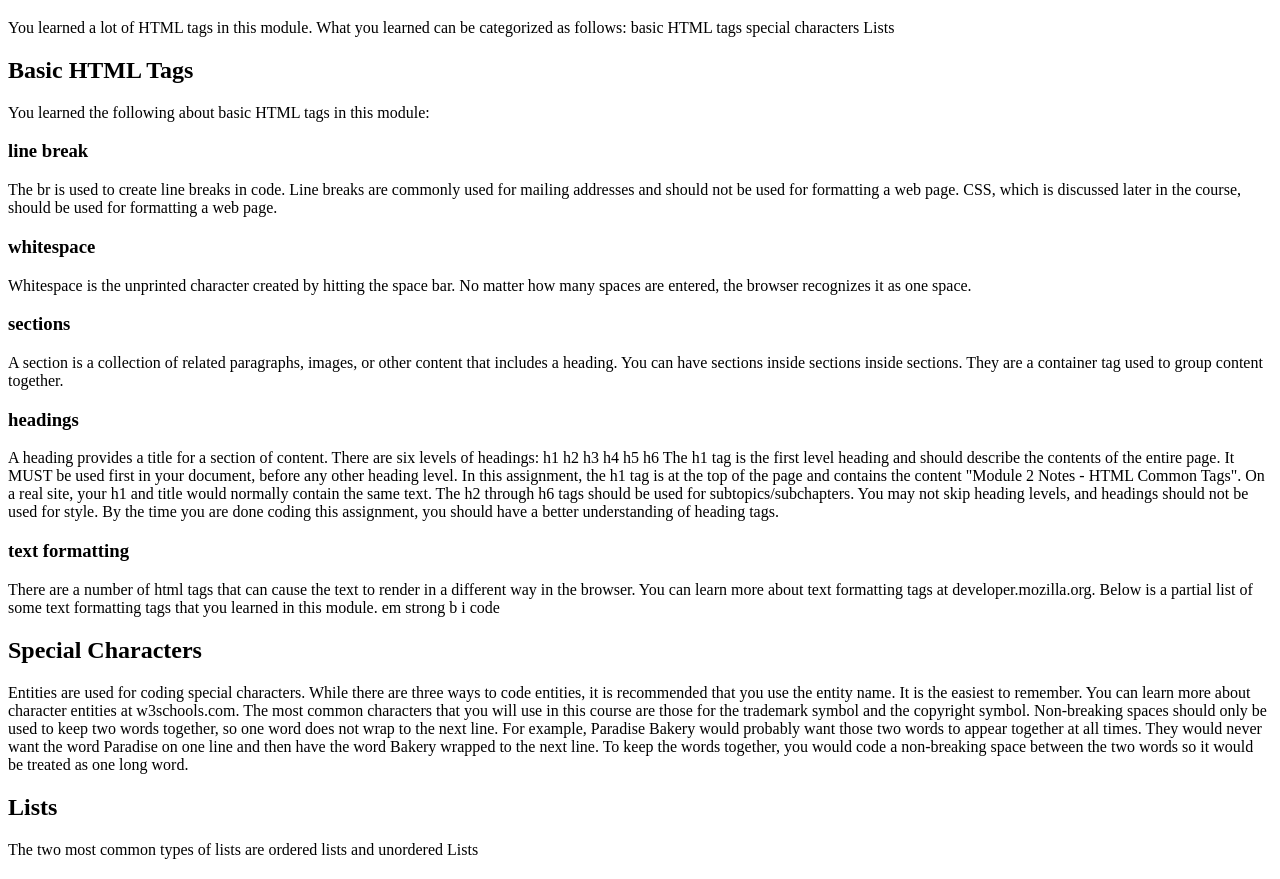
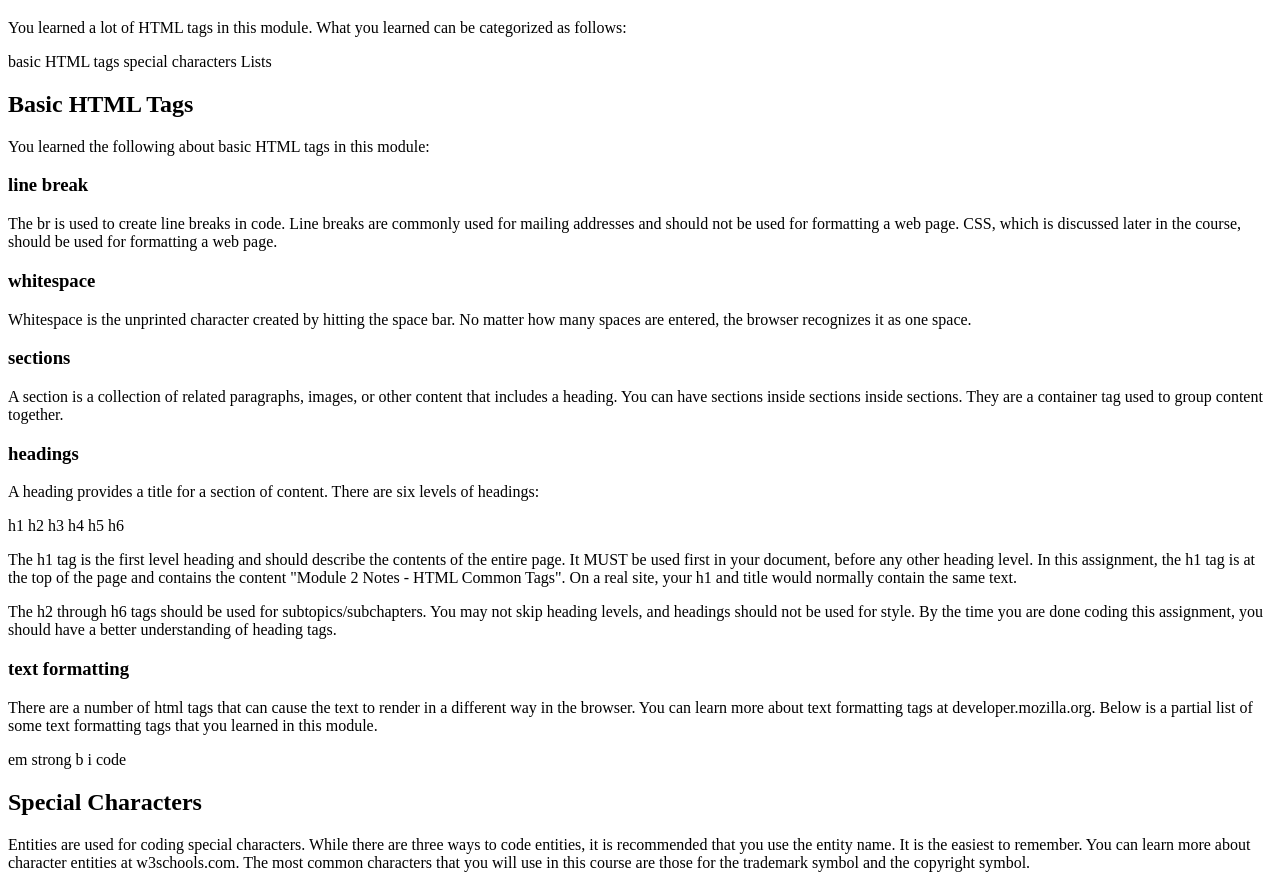
Before and after one commit to Megunde2/index.html, a plain HTML site: page index.html in a window 1280 px wide. Shown: the part 61-940 px from the top of the page. Drawn offline with Linux system fonts and the light colour scheme.

Commit message:
added paragraphs

```diff
--- a/index.html
+++ b/index.html
@@ -6,7 +6,7 @@
     </head>
     <body>
         <h1>Module 2 Notes - HTML Common Tags</h1>
-You learned a lot of HTML tags in this module. What you learned can be categorized as follows:
+<p>You learned a lot of HTML tags in this module. What you learned can be categorized as follows:</p>
 
 basic HTML tags
 special characters
@@ -14,19 +14,19 @@ Lists
 
 
 <h2>Basic HTML Tags</h2>
-You learned the following about basic HTML tags in this module:
+<p>You learned the following about basic HTML tags in this module:</p>
 
 <h3>line break</h3>
-The br is used to create line breaks in code. Line breaks are commonly used for mailing addresses and should not be used for formatting a web page. CSS, which is discussed later in the course, should be used for formatting a web page.
+<p>The br is used to create line breaks in code. Line breaks are commonly used for mailing addresses and should not be used for formatting a web page. CSS, which is discussed later in the course, should be used for formatting a web page.</p>
 
 <h3>whitespace</h3>
-Whitespace is the unprinted character created by hitting the space bar. No matter how many spaces are entered, the browser recognizes it as one space.
+<p>Whitespace is the unprinted character created by hitting the space bar. No matter how many spaces are entered, the browser recognizes it as one space.</p>
 
 <h3>sections</h3>
-A section is a collection of related paragraphs, images, or other content that includes a heading. You can have sections inside sections inside sections. They are a container tag used to group content together.
+<p>A section is a collection of related paragraphs, images, or other content that includes a heading. You can have sections inside sections inside sections. They are a container tag used to group content together.</p>
 
 <h3>headings</h3>
-A heading provides a title for a section of content. There are six levels of headings:
+<p>A heading provides a title for a section of content. There are six levels of headings:</p>
 
 h1
 h2
@@ -35,11 +35,11 @@ h4
 h5
 h6
 
-The h1 tag is the first level heading and should describe the contents of the entire page. It MUST be used first in your document, before any other heading level. In this assignment, the h1 tag is at the top of the page and contains the content "Module 2 Notes - HTML Common Tags". On a real site, your h1 and title would normally contain the same text.
-The h2 through h6 tags should be used for subtopics/subchapters. You may not skip heading levels, and headings should not be used for style. By the time you are done coding this assignment, you should have a better understanding of heading tags.
+<p>The h1 tag is the first level heading and should describe the contents of the entire page. It MUST be used first in your document, before any other heading level. In this assignment, the h1 tag is at the top of the page and contains the content "Module 2 Notes - HTML Common Tags". On a real site, your h1 and title would normally contain the same text.</p>
+<p>The h2 through h6 tags should be used for subtopics/subchapters. You may not skip heading levels, and headings should not be used for style. By the time you are done coding this assignment, you should have a better understanding of heading tags.</p>
 
 <h3>text formatting</h3>
-There are a number of html tags that can cause the text to render in a different way in the browser. You can learn more about text formatting tags at developer.mozilla.org. Below is a partial list of some text formatting tags that you learned in this module.
+<p>There are a number of html tags that can cause the text to render in a different way in the browser. You can learn more about text formatting tags at developer.mozilla.org. Below is a partial list of some text formatting tags that you learned in this module.</p>
 em
 strong
 b
@@ -48,18 +48,18 @@ code
 
 
 <h2>Special Characters</h2>
-Entities are used for coding special characters. While there are three ways to code entities, it is recommended that you use the entity name. It is the easiest to remember. You can learn more about character entities at w3schools.com. The most common characters that you will use in this course are those for the trademark symbol and the copyright symbol.
+<p>Entities are used for coding special characters. While there are three ways to code entities, it is recommended that you use the entity name. It is the easiest to remember. You can learn more about character entities at w3schools.com. The most common characters that you will use in this course are those for the trademark symbol and the copyright symbol.</p>
 
-Non-breaking spaces should only be used to keep two words together, so one word does not wrap to the next line. For example, Paradise Bakery would probably want those two words to appear together at all times. They would never want the word Paradise on one line and then have the word Bakery wrapped to the next line. To keep the words together, you would code a non-breaking space between the two words so it would be treated as one long word.
+<p>Non-breaking spaces should only be used to keep two words together, so one word does not wrap to the next line. For example, Paradise Bakery would probably want those two words to appear together at all times. They would never want the word Paradise on one line and then have the word Bakery wrapped to the next line. To keep the words together, you would code a non-breaking space between the two words so it would be treated as one long word.</p>
 
 
 <h2>Lists</h2>
-The two most common types of lists are ordered lists and unordered Lists
+<p>The two most common types of lists are ordered lists and unordered Lists</p>
 
 <h3>Ordered Lists</h3>
-Ordered lists should be used for lists that require an order. The steps needed to enroll in a course at ASU might be one example of an ordered list. There are many steps, and they need to be done in a specific order. Ordered lists would also be used for a list where the items are ranked.
+<p>Ordered lists should be used for lists that require an order. The steps needed to enroll in a course at ASU might be one example of an ordered list. There are many steps, and they need to be done in a specific order. Ordered lists would also be used for a list where the items are ranked.</p>
 
 <h3>Unordered Lists</h3>
-Unordered lists should be used for lists that do not require order. An unordered list was used above for the various text formatting tags.
+<p>Unordered lists should be used for lists that do not require order. An unordered list was used above for the various text formatting tags.</p>
 
     </body>
```
